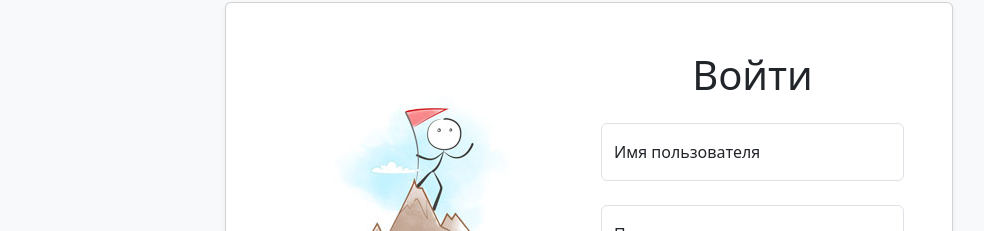
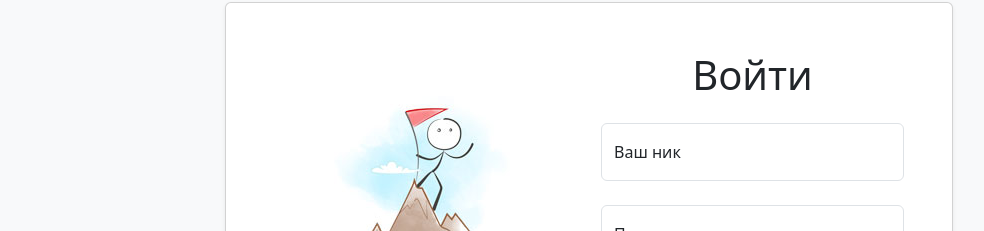
Before and after one commit to YurokBo/frontend-project-12, a React (Create React App) app in the folder frontend/: page /login in a window 1280 px wide. Shown: the part 176-407 px from the top of the page, without its empty margins (51-1035 px from the left). Built offline with nearby package versions, Linux system fonts and the light colour scheme; no server answers; what leo-profanity would draw is missing.

Commit message:
main step 12: debugging

```diff
--- a/frontend/src/locales/ru.js
+++ b/frontend/src/locales/ru.js
@@ -7,7 +7,7 @@ const ru = {
       link: 'Регистрация',
     },
     placeholders: {
-      username: 'Имя пользователя',
+      username: 'Ваш ник',
       password: 'Пароль',
       passwordConfirm: 'Подтвердите пароль',
     },
```
